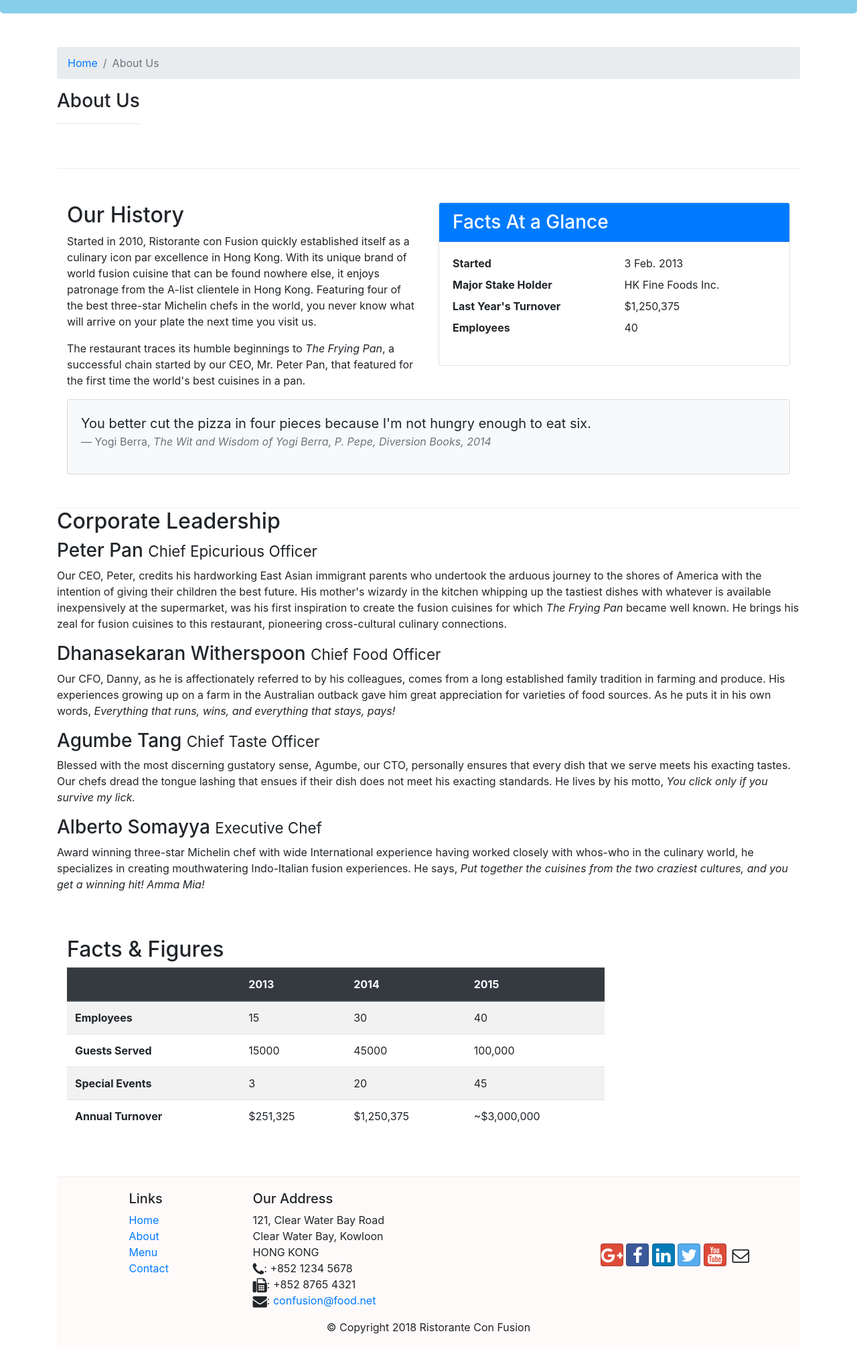
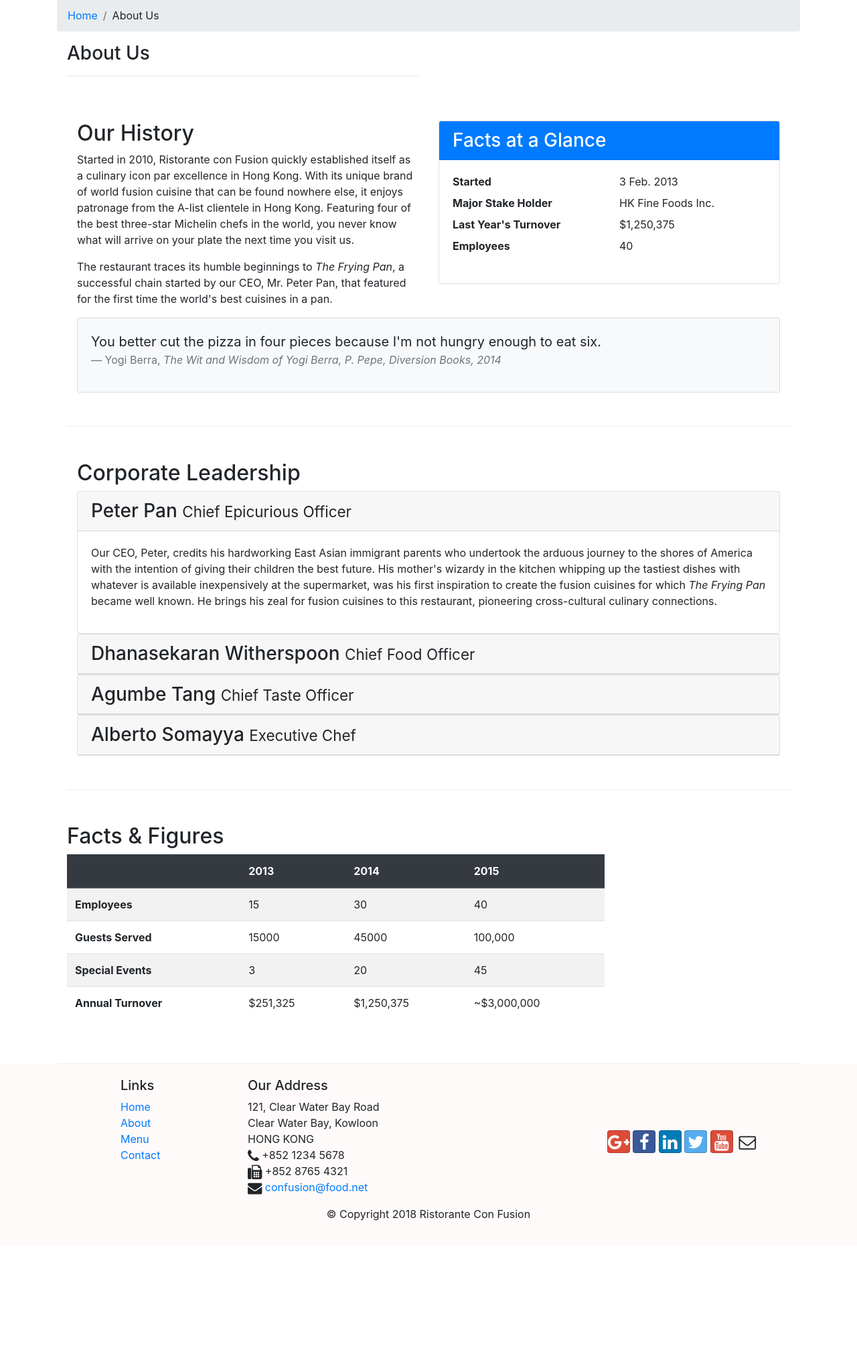
Before and after one commit to Okamoto-001/Hotel-Booking, a website: page aboutus.html in a window 1280 px wide. Shown: the part 314-2326 px from the top of the page at 67% size. After the commit the page ends 2174 px from the top, so only its background shows below. Drawn offline with nearby package versions, Linux system fonts and the light colour scheme.

Commit message:
add tabs

```diff
--- a/aboutus.html
+++ b/aboutus.html
@@ -6,27 +6,29 @@
     <meta charset="utf-8">
     <meta name="viewport" content="width=device-width, initial-scale=1, shrink-to-fit=no">
     <meta http-equiv="x-ua-compatible" content="ie=edge">
-        <!-- Bootstrap CSS -->
+
+ <!-- build:css css/main.css -->
  <link rel="stylesheet" href="node_modules/bootstrap/dist/css/bootstrap.min.css">
  <link rel="stylesheet" href="node_modules/font-awesome/css/font-awesome.min.css">
  <link rel="stylesheet" href="node_modules/bootstrap-social/bootstrap-social.css">
-        <link rel="stylesheet" href="css/styles.css">
+ <link href="css/styles.css" rel="stylesheet">
+ <!-- endbuild -->
     <title>Ristorante Con Fusion: About Us</title>
+
 </head>
-
 <body>
-    <nav class = "navbar navbar-dark navbar-expand-sm fixed-top">
-        <div class = "container">
-            <button class="navbar-toggler" type="button" data-toggle="collapse" data-targe="#Navbar">
-                <sapn class="navbar-toggler-icon"></sapn>
+    <nav class="navbar navbar-dark navbar-expand-sm fixed-top">
+        <div class="container">
+            <button class="navbar-toggler" type="button" data-toggle="collapse" data-target="#Navbar">
+                <span class="navbar-toggler-icon"></span>
             </button>
-            <a class="navbar-brand mr-auto" href="#"><img src="img/logo.png" height="30" width="41"></a>
+            <a class="navbar-brand mr-auto" href="./index.html"><img src="img/logo.png" height="30" width="41" class="img-fluid"></a>
             <div class="collapse navbar-collapse" id="Navbar">
                 <ul class="navbar-nav mr-auto">
                     <li class="nav-item"><a class="nav-link" href="./index.html"><span class="fa fa-home fa-lg"></span> Home</a></li>
-                    <li class="nav-item active"><a class="nav-link" href="#"><span class="fa fa-info fa-lg"></span> About</a></li>
+                    <li class="nav-item"><a class="nav-link active" href="#"><span class="fa fa-info fa-lg"></span> About</a></li>
                     <li class="nav-item"><a class="nav-link" href="#"><span class="fa fa-list fa-lg"></span> Menu</a></li>
-                    <li class="nav-item"><a class="nav-link" href="./contactus.html"><span class="fa fa-address-card fa-lg"></span> Contact</a></li>
+                    <li class="nav-item"><a class="nav-link" href="./contactus.html"><span class="fa fa-address fa-lg"></span> Contact</a></li>
                 </ul>
             </div>
         </div>
@@ -34,7 +36,7 @@
     <header class="jumbotron">
         <div class="container">
             <div class="row row-header">
-                <div class="col-12 col-sm-6">
+                <div class="col-12 col-sm-8">
                     <h1>Ristorante con Fusion</h1>
                     <p>We take inspiration from the World's best cuisines, and create a unique fusion experience. Our lipsmacking creations will tickle your culinary senses!</p>
                 </div>
@@ -45,28 +47,28 @@
         </div>
     </header>
 
-
-    <div class = "container">
-        <div class = "row row-content align-items-stretch">
+    <div class="container">
+        <div class="row row-header">
             <ol class="col-12 breadcrumb">
-                <li class="breadcrumb-item"> <a href="./index.html">Home</a></li>
-                <li class="breadcrumb-item active"> About Us</li>
+                <li class="breadcrumb-item"><a href="./index.html">Home</a></li>
+                <li class="breadcrumb-item"><a>About Us</a></li>
             </ol>
-            <div>
+            <div class="col-12 col-sm-6">
                <h3>About Us</h3>
                <hr>
             </div>
         </div>
 
-        <div class = "row row-content align-items-stretch">
-            <div class = "col-12 col-sm-6 col-md-6">
+        <div class="container">
+            <div class="row row-content">
+            <div class="col-12 col-sm-6">
                 <h2>Our History</h2>
                 <p>Started in 2010, Ristorante con Fusion quickly established itself as a culinary icon par excellence in Hong Kong. With its unique brand of world fusion cuisine that can be found nowhere else, it enjoys patronage from the A-list clientele in Hong Kong.  Featuring four of the best three-star Michelin chefs in the world, you never know what will arrive on your plate the next time you visit us.</p>
                 <p>The restaurant traces its humble beginnings to <em>The Frying Pan</em>, a successful chain started by our CEO, Mr. Peter Pan, that featured for the first time the world's best cuisines in a pan.</p>
             </div>
-            <div class="col-12 col-sm-6">
+            <div class="col-sm">
                 <div class="card">
-                    <h3 class="card-header bg-primary text-white">Facts At a Glance</h3>
+                    <h3 class="card-header bg-primary text-white">Facts at a Glance</h3>
                     <div class="card-body">
                         <dl class="row">
                             <dt class="col-6">Started</dt>
@@ -94,30 +96,77 @@
                 </div>
             </div>
             </div>
+        </div>
 
 
-        <div>
-            <div>
+        <div class="container">
+            <div class="row row-content align-items-center">
+                <div class="col-auto">
                     <h2>Corporate Leadership</h2>
-                <h3>Peter Pan <small>Chief Epicurious Officer</small></h3>
-                <div class="d-none  d-sm-block">
-                    <p>Our CEO, Peter, credits his hardworking East Asian immigrant parents who undertook the arduous journey to the shores of America with the intention of giving their children the best future. His mother's wizardy in the kitchen whipping up the tastiest dishes with whatever is available inexpensively at the supermarket, was his first inspiration to create the fusion cuisines for which <em>The Frying Pan</em> became well known. He brings his zeal for fusion cuisines to this restaurant, pioneering cross-cultural culinary connections.</p>
+
+                    <div id="accordion">
+                        <div class="card">
+                            <div class="card-header" role="tab" id="peterhead">
+                            <h3 class="mb-0">
+                                <a data-toggle="collapse" data-target="#peter">
+                                Peter Pan <small>Chief Epicurious Officer</small>
+                                </a>
+                            </h3>
                             </div>
-                <h3>Dhanasekaran Witherspoon <small>Chief Food Officer</small></h3>
-                <div class="d-none  d-sm-block">
-                    <p>Our CFO, Danny, as he is affectionately referred to by his colleagues, comes from a long established family tradition in farming and produce. His experiences growing up on a farm in the Australian outback gave him great appreciation for varieties of food sources. As he puts it in his own words, <em>Everything that runs, wins, and everything that stays, pays!</em></p>
+                            <div class="collapse show" id="peter" data-parent="#accordion">
+                                <div class="card-body">
+                                    <p class="d-none d-sm-block">Our CEO, Peter, credits his hardworking East Asian immigrant parents who undertook the arduous journey to the shores of America with the intention of giving their children the best future. His mother's wizardy in the kitchen whipping up the tastiest dishes with whatever is available inexpensively at the supermarket, was his first inspiration to create the fusion cuisines for which <em>The Frying Pan</em> became well known. He brings his zeal for fusion cuisines to this restaurant, pioneering cross-cultural culinary connections.</p>
                                 </div>
-                <h3>Agumbe Tang <small>Chief Taste Officer</small></h3>
-                <div class="d-none  d-sm-block">
-                    <p>Blessed with the most discerning gustatory sense, Agumbe, our CTO, personally ensures that every dish that we serve meets his exacting tastes. Our chefs dread the tongue lashing that ensues if their dish does not meet his exacting standards. He lives by his motto, <em>You click only if you survive my lick.</em></p>
                             </div>
-                <h3>Alberto Somayya <small>Executive Chef</small></h3>
-                <div class="d-none  d-sm-block">
-                    <p>Award winning three-star Michelin chef with wide International experience having worked closely with whos-who in the culinary world, he specializes in creating mouthwatering Indo-Italian fusion experiences. He says, <em>Put together the cuisines from the two craziest cultures, and you get a winning hit! Amma Mia!</em></p>
+                        </div>
+                        <div class="card">
+                            <div class="card-header" role="tab" id="dannyhead">
+                            <h3 class="mb-0">
+                                <a data-toggle="collapse" data-target="#danny">
+                                Dhanasekaran Witherspoon <small>Chief Food Officer</small>
+                                </a>
+                            </h3>
+                            </div>
+                            <div class="collapse" id="danny" data-parent="#accordion">
+                                <div class="card-body">
+                                    <p class="d-none d-sm-block">Our CFO, Danny, as he is affectionately referred to by his colleagues, comes from a long established family tradition in farming and produce. His experiences growing up on a farm in the Australian outback gave him great appreciation for varieties of food sources. As he puts it in his own words, <em>Everything that runs, wins, and everything that stays, pays!</em></p>
+                                </div>
+                            </div>
+                        </div>
+                        <div class="card">
+                            <div class="card-header" role="tab" id="agumbehead">
+                            <h3 class="mb-0">
+                                <a data-toggle="collapse" data-target="#agumbe">
+                                Agumbe Tang <small>Chief Taste Officer</small>
+                                </a>
+                            </h3>
+                            </div>
+                            <div class="collapse" id="agumbe" data-parent="#accordion">
+                                <div class="card-body">
+                                    <p class="d-none d-sm-block">Blessed with the most discerning gustatory sense, Agumbe, our CTO, personally ensures that every dish that we serve meets his exacting tastes. Our chefs dread the tongue lashing that ensues if their dish does not meet his exacting standards. He lives by his motto, <em>You click only if you survive my lick.</em></p>
+                                </div>
+                            </div>
+                        </div>
+                        <div class="card">
+                            <div class="card-header" role="tab" id="albertohead">
+                            <h3 class="mb-0">
+                                <a data-toggle="collapse" data-target="#alberto">
+                                Alberto Somayya <small>Executive Chef</small>
+                                </a>
+                            </h3>
+                            </div>
+                            <div class="collapse" id="alberto" data-parent="#accordion">
+                                <div class="card-body">
+                                    <p class="d-none d-sm-block">Award winning three-star Michelin chef with wide International experience having worked closely with whos-who in the culinary world, he specializes in creating mouthwatering Indo-Italian fusion experiences. He says, <em>Put together the cuisines from the two craziest cultures, and you get a winning hit! Amma Mia!</em></p>
+                                </div>
+                            </div>
+                        </div>
+                    </div>
+                </div>
             </div>
         </div>
             <div class="row row-content">
-                <div class="col-12 col-sm-9">
+                <div class="col-12 col-md-9">
                     <h2>Facts &amp; Figures</h2>
                     <div class="table-responsive">
                         <table class="table table-striped">
@@ -158,8 +207,11 @@
                         </table>
                     </div>
                 </div>
+                <div class="col-12 col-sm-3">
+
                 </div>
-
+            </div>
+        </div>
     </div>
 
     <footer class="footer">
@@ -171,7 +223,7 @@
                         <li><a href="./index.html">Home</a></li>
                         <li><a href="#">About</a></li>
                         <li><a href="#">Menu</a></li>
-                        <li><a href="#">Contact</a></li>
+                        <li><a href="./contactus.html">Contact</a></li>
                     </ul>
                 </div>
                 <div class="col-7 col-sm-5">
@@ -180,20 +232,19 @@
 		              121, Clear Water Bay Road<br>
 		              Clear Water Bay, Kowloon<br>
 		              HONG KONG<br>
-                      <i class="fa fa-phone fa-lg"></i>: +852 1234 5678<br>
-                      <i class="fa fa-fax fa-lg"></i>: +852 8765 4321<br>
-                      <i class="fa fa-envelope fa-lg"></i>:
-                      <a href="mailto:confusion@food.net">confusion@food.net</a>
+		              <i class="fa fa-phone fa-lg"></i> +852 1234 5678<br>
+		              <i class="fa fa-fax fa-lg"></i> +852 8765 4321<br>
+		              <i class="fa fa-envelope fa-lg"></i> <a href="mailto:confusion@food.net">confusion@food.net</a>
 		           </address>
                 </div>
                 <div class="col-12 col-sm-4 align-self-center">
                     <div class="text-center">
-                        <a class="btn btn-social-icon btn-google" href="http://google.com/+"><i class="fa fa-google-plus"></i></a>
-                        <a class="btn btn-social-icon btn-facebook" href="http://www.facebook.com/profile.php?id="><i class="fa fa-facebook"></i></a>
-                        <a class="btn btn-social-icon btn-linkedin" href="http://www.linkedin.com/in/"><i class="fa fa-linkedin"></i></a>
-                        <a class="btn btn-social-icon btn-twitter" href="http://twitter.com/"><i class="fa fa-twitter"></i></a>
-                        <a class="btn btn-social-icon btn-google" href="http://youtube.com/"><i class="fa fa-youtube"></i></a>
-                        <a class="btn btn-social-icon" href="mailto:"><i class="fa fa-envelope-o"></i></a>
+                        <a class="btn btn-social-icon btn-google" href="http://google.com/+"><i class="fa fa-google-plus fa-lg"></i></a>
+                        <a class="btn btn-social-icon btn-facebook" href="http://www.facebook.com/profile.php?id="><i class="fa fa-facebook fa-lg"></i></a>
+                        <a class="btn btn-social-icon btn-linkedin"  href="http://www.linkedin.com/in/"><i class="fa fa-linkedin fa-lg"></i></a>
+                        <a class="btn btn-social-icon btn-twitter"  href="http://twitter.com/"><i class="fa fa-twitter fa-lg"></i></a>
+                        <a class="btn btn-social-icon btn-google"  href="http://youtube.com/"><i class="fa fa-youtube fa-lg"></i></a>
+                        <a class="btn btn-social-icon"  href="mailto:"><i class="fa fa-envelope-o fa-lg"></i></a>
                     </div>
                 </div>
            </div>
@@ -204,7 +255,12 @@
            </div>
         </div>
     </footer>
-
+    <!-- build:js js/main.js -->
+    <script src="node_modules/jquery/dist/jquery.slim.min.js"></script>
+    <script src="node_modules/popper.js/dist/umd/popper.min.js"></script>
+    <script src="node_modules/bootstrap/dist/js/bootstrap.min.js"></script>
+    <script src="js/scripts.js"></script>
+    <!-- endbuild -->
 </body>
 
 </html>
```
Lines whose indentation alone changed are shown as unchanged.
